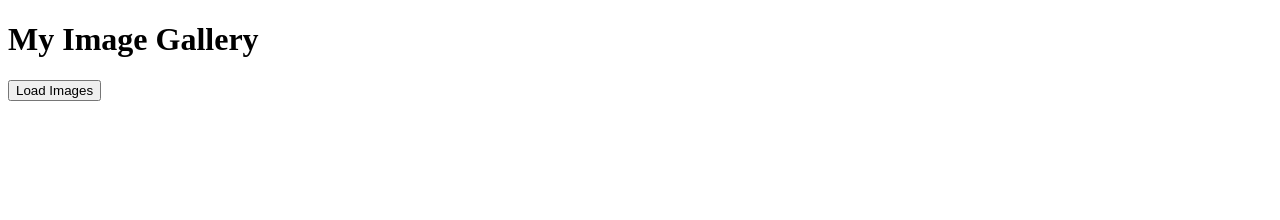
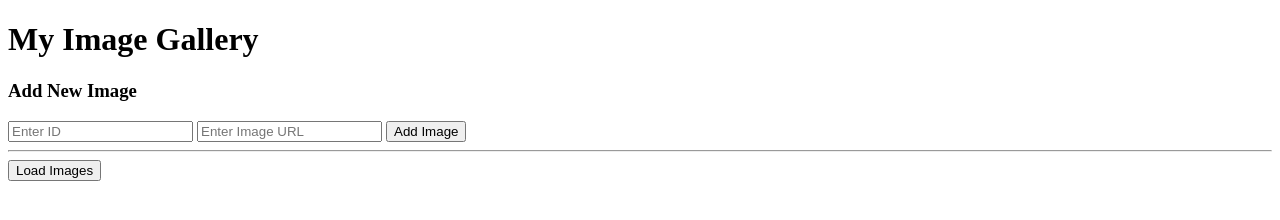
Before and after one commit to laporejero/node-express-practice, a website: page index.html in a window 1280 px wide. Drawn offline with Linux system fonts and the light colour scheme.

Commit message:
index.js update
added addImage() function

```diff
--- a/index.html
+++ b/index.html
@@ -6,9 +6,20 @@
     <title>Image Gallery</title>
 </head>
 <body>
+
     <h1>My Image Gallery</h1>
+
+    <h3>Add New Image</h3>
+    <input type="number" id="imageId" placeholder="Enter ID">
+    <input type="text" id="imageUrl" placeholder="Enter Image URL">
+    <button onclick="addImage()">Add Image</button>
+
+    <hr>
+
     <button onclick="loadImages()">Load Images</button>
+
     <div id="gallery"></div>
+
     <script src="index.js"></script>
 </body>
 </html>
--- a/index.js
+++ b/index.js
@@ -16,3 +16,26 @@ async function loadImages() {
         gallery.appendChild(img)
     });
 }
+
+async function addImage() {
+    const id = document.getElementById('imageId').value
+    const url = document.getElementById('imageUrl').value
+
+    if (!id || !url) {
+        alert('Please fill all fields')
+        return
+    }
+
+    const res = await fetch('http://localhost:5000/api/images', {
+        method: 'POST',
+        headers: {
+            'Content-Type': 'application/json'
+        },
+        body: JSON.stringify({ id, url })
+    })
+
+    const data = await res.json()
+    console.log(data)
+
+    loadImages() // refresh gallery
+}
```
